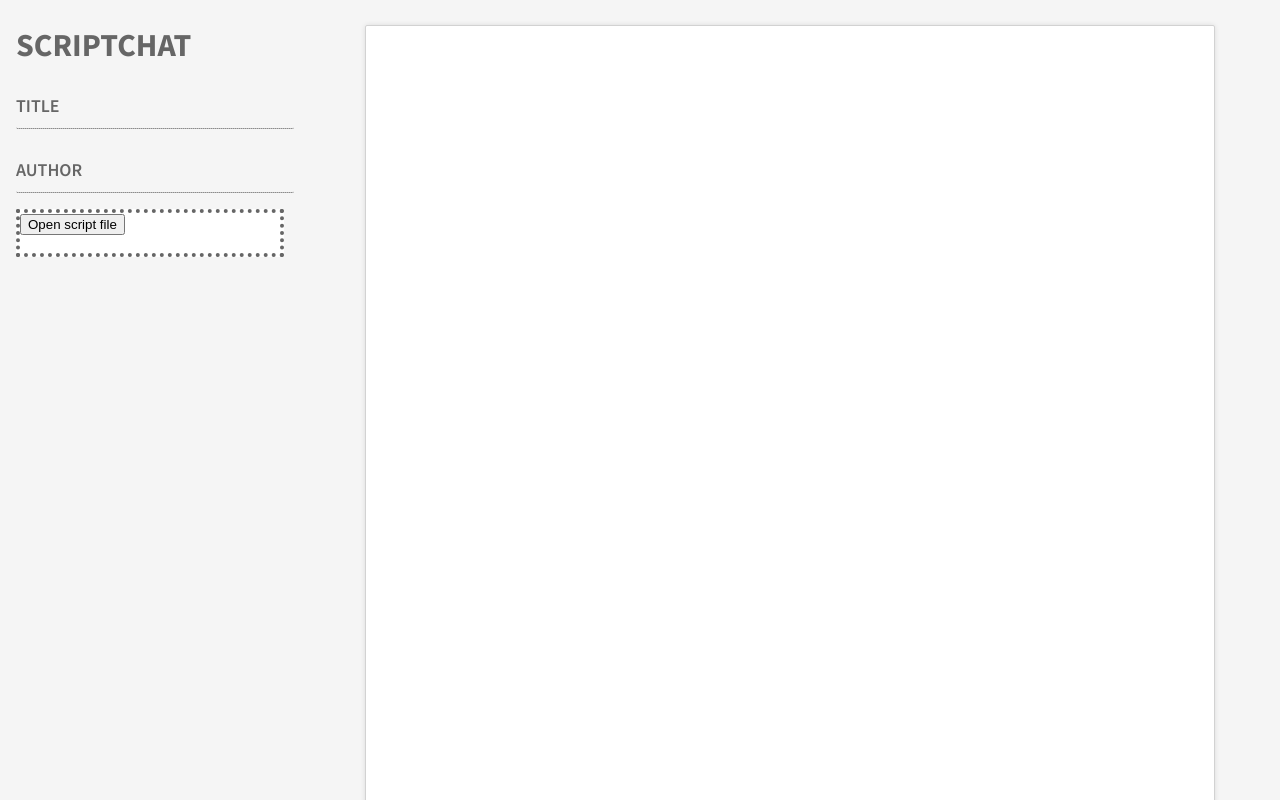
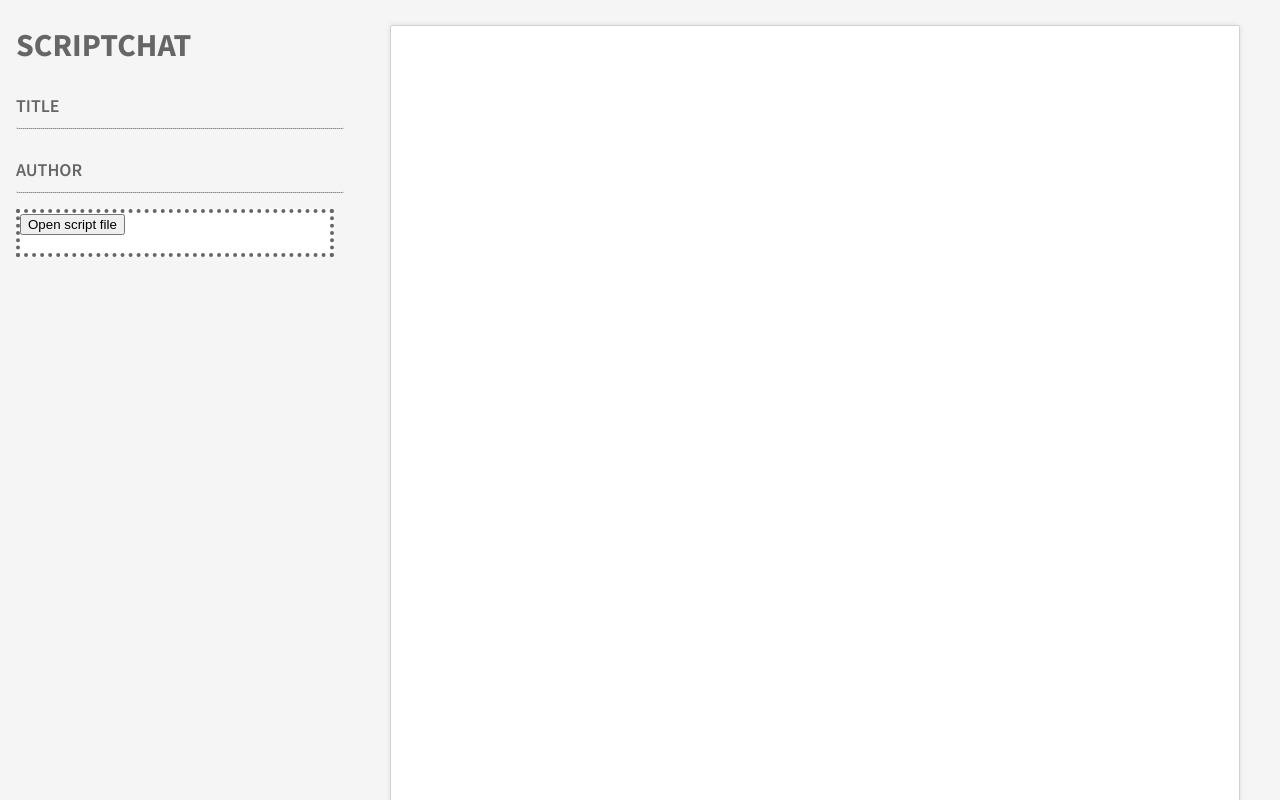
Before and after one commit to BadIdeaFactory/scriptchat, a React (Create React App) app: page / in a window 1280 px wide. Built offline with nearby package versions, Linux system fonts and the light colour scheme.

Commit message:
adjust layout

```diff
--- a/src/components/App.css
+++ b/src/components/App.css
@@ -10,7 +10,7 @@
 }
 
 .control-pane {
-  width: 300px;
+  width: 350px;
   overflow-y: auto;
 }
 
--- a/src/components/Script.css
+++ b/src/components/Script.css
@@ -13,7 +13,7 @@
     letter-spacing: 0 !important;
     font-family: 'Courier Final Draft', Courier, Courier New, monospace;
     line-height: 107.5%;
-    margin-bottom: 25px;
+    margin-bottom: 35px;
     position: relative;
     text-align: left;
     width: 100%;
```
